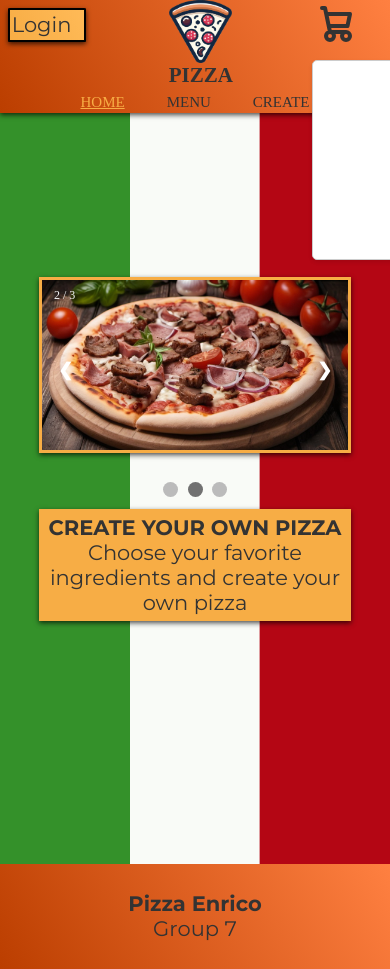
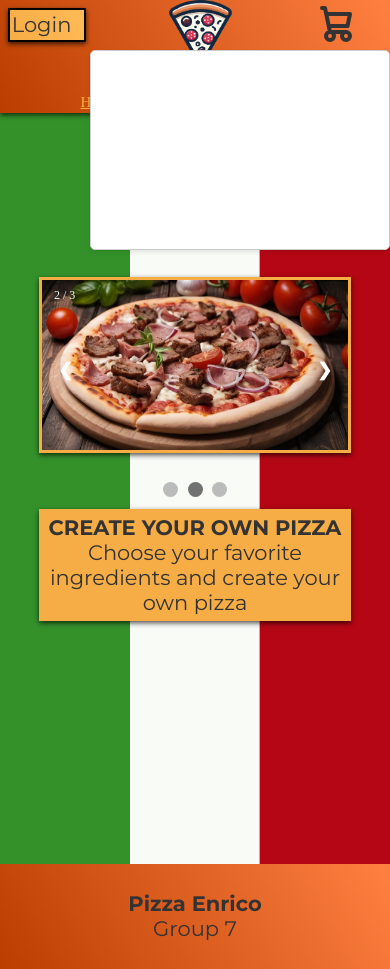
Before and after one commit to Tatusaily/RavintolaRyhmis, a website: page index.html in a window 390 px wide. Both pictures are taken after a click on the icon 336 px from the left and 24 px from the top of the page. Drawn offline with nearby package versions, Linux system fonts and the light colour scheme; a web font is replaced by a local one.

Commit message:
Responsive cart

```diff
--- a/css/style.css
+++ b/css/style.css
@@ -459,14 +459,13 @@ button:hover {
   display: none;
 }
 
-
-/* Näytä ostoskori kun se on avattu */
 .cart-item-image {
   width: 50px;
   height: 50px;
   border-radius: 50%;
   margin-right: 10px;
 }
+
 .cart-item-text{
   font-size: 16px;
 }
@@ -609,6 +608,12 @@ button:hover {
     text-align: center;
   }
 
+  .cart-items {
+    width: 300px;
+    right: 0;
+    top: 50px;
+  }
+
 
 
   /* Add any other responsive styles you need here */
```
